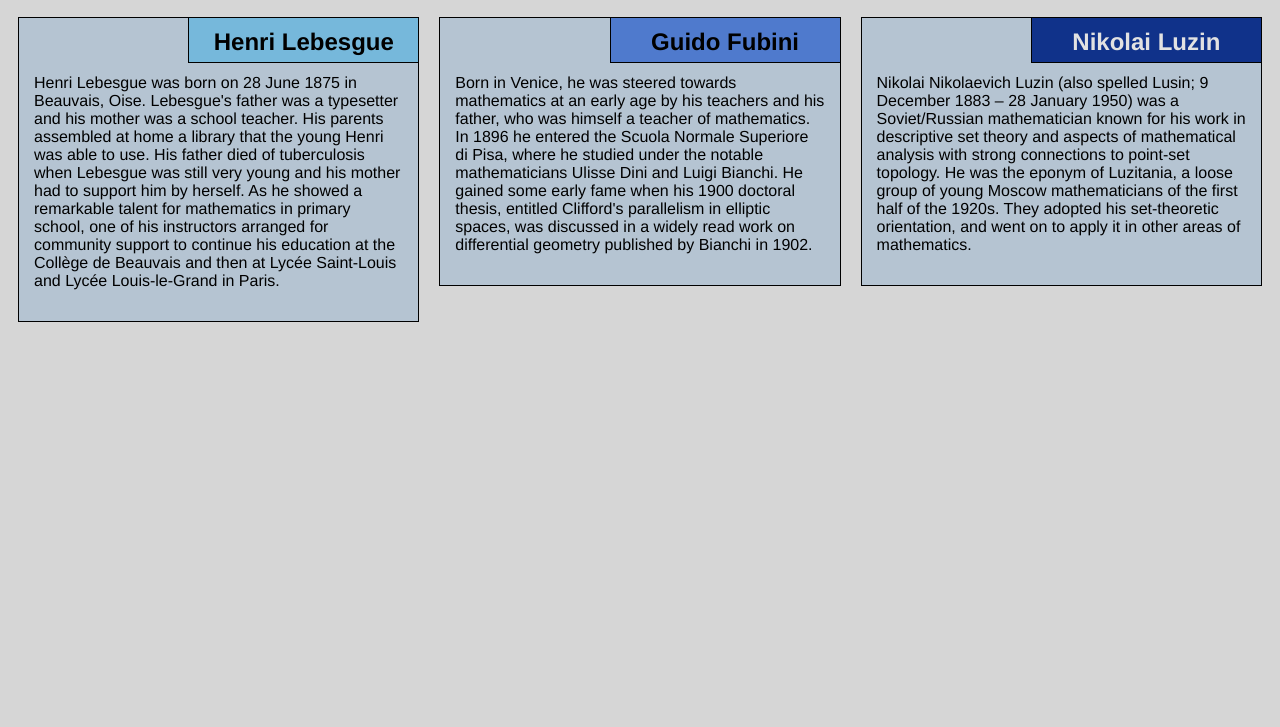
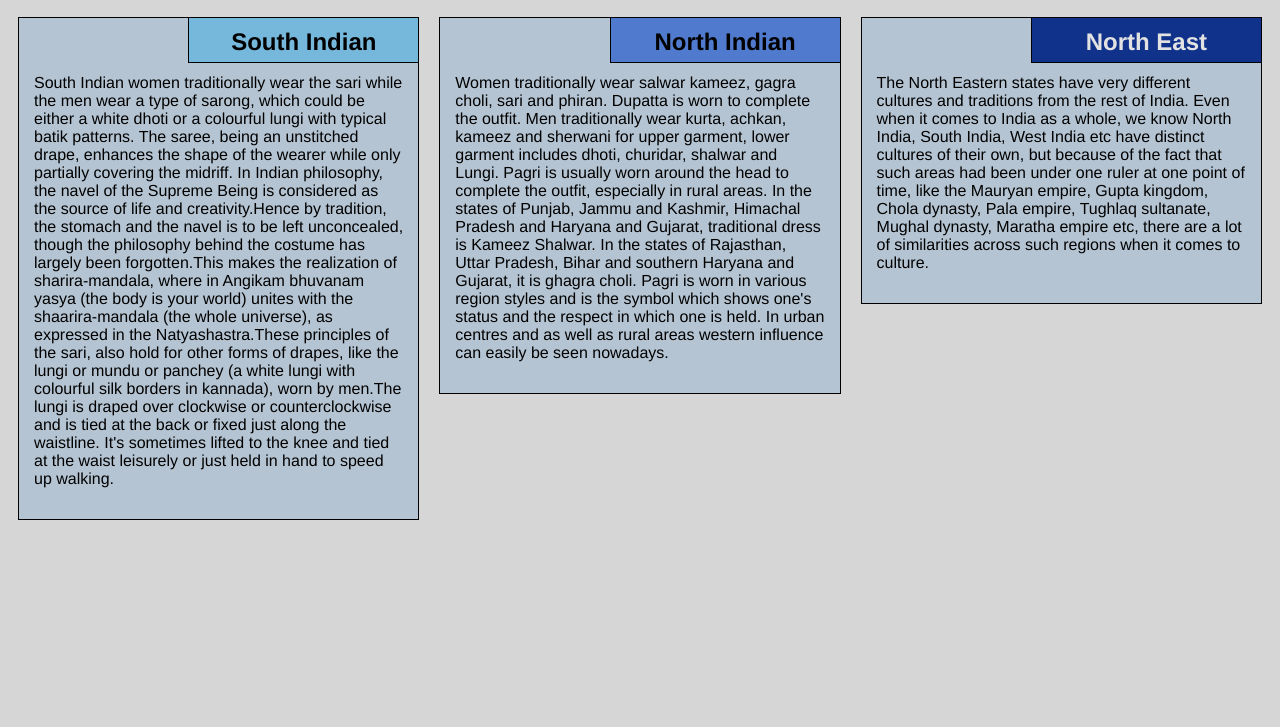
Before and after one commit to SahilSedana/Coursera_HTML-CSS-Javascript-for-Web-Developers-module2_solution-, a plain HTML site: page index.html in a window 1280 px wide. Shown: the part 73-800 px from the top of the page. Drawn offline with Linux system fonts and the light colour scheme; files that its build step writes are made by us from their sources.

Commit message:
Update index.html

```diff
--- a/index.html
+++ b/index.html
@@ -5,37 +5,33 @@
     <meta charset="utf-8">
     <meta name="viewport" content="width=device-width, initial-scale=1">
     <title>Assignment Solution for Module 2</title>
-    <link rel="stylesheet" href="css/style.css">
+    <link rel="stylesheet" href="style.css">
 </head>
 
 <body>
-    <h1>Notable Mathematicians</h1>
+    <h1>Indian Clothing Culture</h1>
     <div class="row">
         <div class="col-lg-4 col-md-6 col-sm-12">
             <section class="lebesgue">
-                <h2>Henri Lebesgue</h2>
+                <h2>South Indian</h2>
                 <p>
-                    Henri Lebesgue was born on 28 June 1875 in Beauvais, Oise. Lebesgue's father was a typesetter and his mother was a school teacher. His parents assembled at home a library that the young Henri was able to use. His father died of tuberculosis when Lebesgue
-                    was still very young and his mother had to support him by herself. As he showed a remarkable talent for mathematics in primary school, one of his instructors arranged for community support to continue his education at the Collège de
-                    Beauvais and then at Lycée Saint-Louis and Lycée Louis-le-Grand in Paris.
+                    South Indian women traditionally wear the sari while the men wear a type of sarong, which could be either a white dhoti or a colourful lungi with typical batik patterns. The saree, being an unstitched drape, enhances the shape of the wearer while only partially covering the midriff. In Indian philosophy, the navel of the Supreme Being is considered as the source of life and creativity.Hence by tradition, the stomach and the navel is to be left unconcealed, though the philosophy behind the costume has largely been forgotten.This makes the realization of sharira-mandala, where in Angikam bhuvanam yasya (the body is your world) unites with the shaarira-mandala (the whole universe), as expressed in the Natyashastra.These principles of the sari, also hold for other forms of drapes, like the lungi or mundu or panchey (a white lungi with colourful silk borders in kannada), worn by men.The lungi is draped over clockwise or counterclockwise and is tied at the back or fixed just along the waistline. It's sometimes lifted to the knee and tied at the waist leisurely or just held in hand to speed up walking.
                 </p>
             </section>
         </div>
         <div class="col-lg-4 col-md-6 col-sm-12">
             <section class="fubini">
-                <h2>Guido Fubini</h2>
+                <h2>North Indian</h2>
                 <p>
-                    Born in Venice, he was steered towards mathematics at an early age by his teachers and his father, who was himself a teacher of mathematics. In 1896 he entered the Scuola Normale Superiore di Pisa, where he studied under the notable mathematicians Ulisse
-                    Dini and Luigi Bianchi. He gained some early fame when his 1900 doctoral thesis, entitled Clifford's parallelism in elliptic spaces, was discussed in a widely read work on differential geometry published by Bianchi in 1902.
+                    Women traditionally wear salwar kameez, gagra choli, sari and phiran. Dupatta is worn to complete the outfit. Men traditionally wear kurta, achkan, kameez and sherwani for upper garment, lower garment includes dhoti, churidar, shalwar and Lungi. Pagri is usually worn around the head to complete the outfit, especially in rural areas. In the states of Punjab, Jammu and Kashmir, Himachal Pradesh and Haryana and Gujarat, traditional dress is Kameez Shalwar. In the states of Rajasthan, Uttar Pradesh, Bihar and southern Haryana and Gujarat, it is ghagra choli. Pagri is worn in various region styles and is the symbol which shows one's status and the respect in which one is held. In urban centres and as well as rural areas western influence can easily be seen nowadays.
                 </p>
             </section>
         </div>
         <div class="col-lg-4 col-md-12 col-sm-12">
             <section class="luzin">
-                <h2>Nikolai Luzin</h2>
+                <h2>North East</h2>
                 <p>
-                    Nikolai Nikolaevich Luzin (also spelled Lusin;   9 December 1883 – 28 January 1950) was a Soviet/Russian mathematician known for his work in descriptive set theory and aspects of mathematical analysis with strong connections to point-set topology. He was
-                    the eponym of Luzitania, a loose group of young Moscow mathematicians of the first half of the 1920s. They adopted his set-theoretic orientation, and went on to apply it in other areas of mathematics.
+                    The North Eastern states have very different cultures and traditions from the rest of India. Even when it comes to India as a whole, we know North India, South India, West India etc have distinct cultures of their own, but because of the fact that such areas had been under one ruler at one point of time, like the Mauryan empire, Gupta kingdom, Chola dynasty, Pala empire, Tughlaq sultanate, Mughal dynasty, Maratha empire etc, there are a lot of similarities across such regions when it comes to culture.
                 </p>
             </section>
         </div>
```
